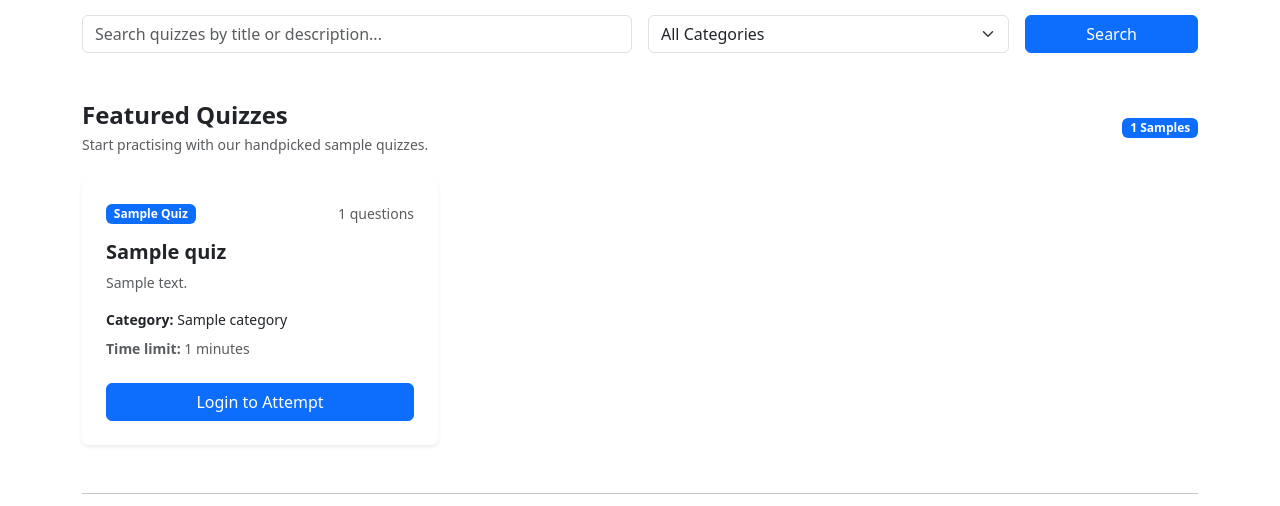
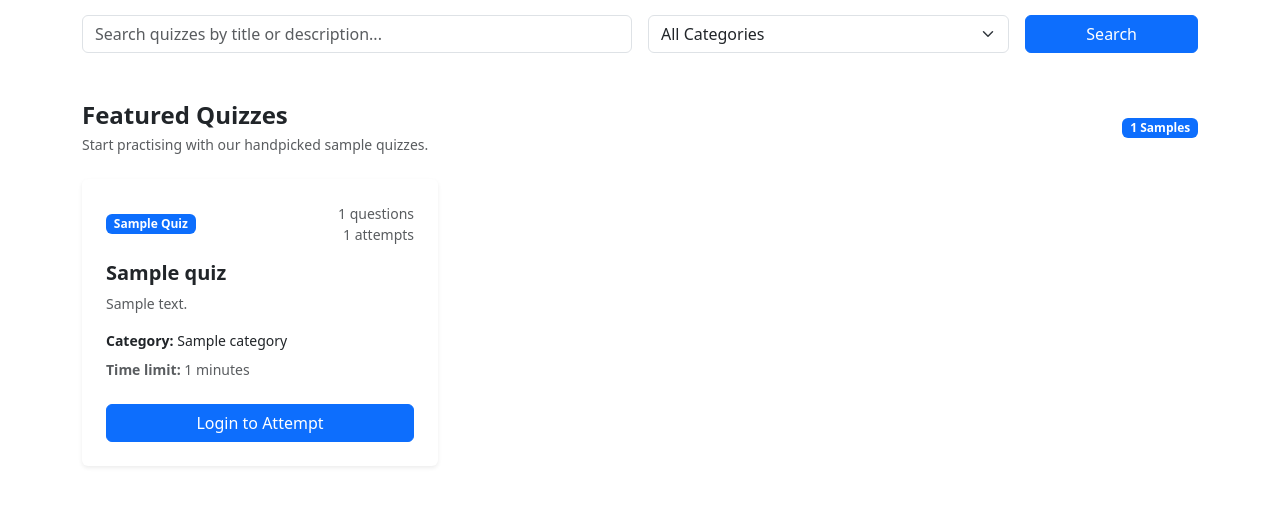
Before and after one commit to IronMonger13/QuizForge, a Django app: page /explore/ in a window 1280 px wide. Shown: the part 191-697 px from the top of the page. Run offline with Django 5.2, Linux system fonts and the light colour scheme; tables that the repository leaves empty hold one stand-in row (values such as "Sample post").

Commit message:
Display quiz attempt counts on explore page

```diff
--- a/quizzes/templates/quizzes/explore_quizzes.html
+++ b/quizzes/templates/quizzes/explore_quizzes.html
@@ -57,7 +57,11 @@
                             <div class="card-body p-4 d-flex flex-column">
                                 <div class="d-flex justify-content-between align-items-center mb-3">
                                     <span class="badge bg-primary">Sample Quiz</span>
-                                    <small class="text-muted">{{ quiz.question_count }} questions</small>
+                                    <small class="text-muted text-end">
+                                        {{ quiz.question_count }} questions
+                                        <br>
+                                        {{ quiz.attempt_count }} attempts
+                                    </small>
                                 </div>
                                 <h5 class="fw-bold">{{ quiz.title }}</h5>
                                 <p class="text-muted small">
@@ -147,7 +151,11 @@
                             <div class="card-body p-4 d-flex flex-column">
                                 <div class="d-flex justify-content-between align-items-center mb-3">
                                     <span class="badge bg-success">Published</span>
-                                    <small class="text-muted">{{ quiz.question_count }} questions</small>
+                                    <small class="text-muted text-end">
+                                        {{ quiz.question_count }} questions
+                                        <br>
+                                        {{ quiz.attempt_count }} attempts
+                                    </small>
                                 </div>
                                 <h5 class="fw-bold">{{ quiz.title }}</h5>
                                 <p class="text-muted small">
--- a/quizzes/views.py
+++ b/quizzes/views.py
@@ -771,7 +771,10 @@ def explore_quizzes(request):
     published_quizzes = (
         Quiz.objects.filter(status=Quiz.Status.PUBLISHED)
         .select_related("category", "owner")
-        .annotate(question_count=Count("questions"))
+        .annotate(
+            question_count=Count("questions", distinct=True),
+            attempt_count=Count("attempts", distinct=True),
+        )
     )
 
     if search_query:
```
